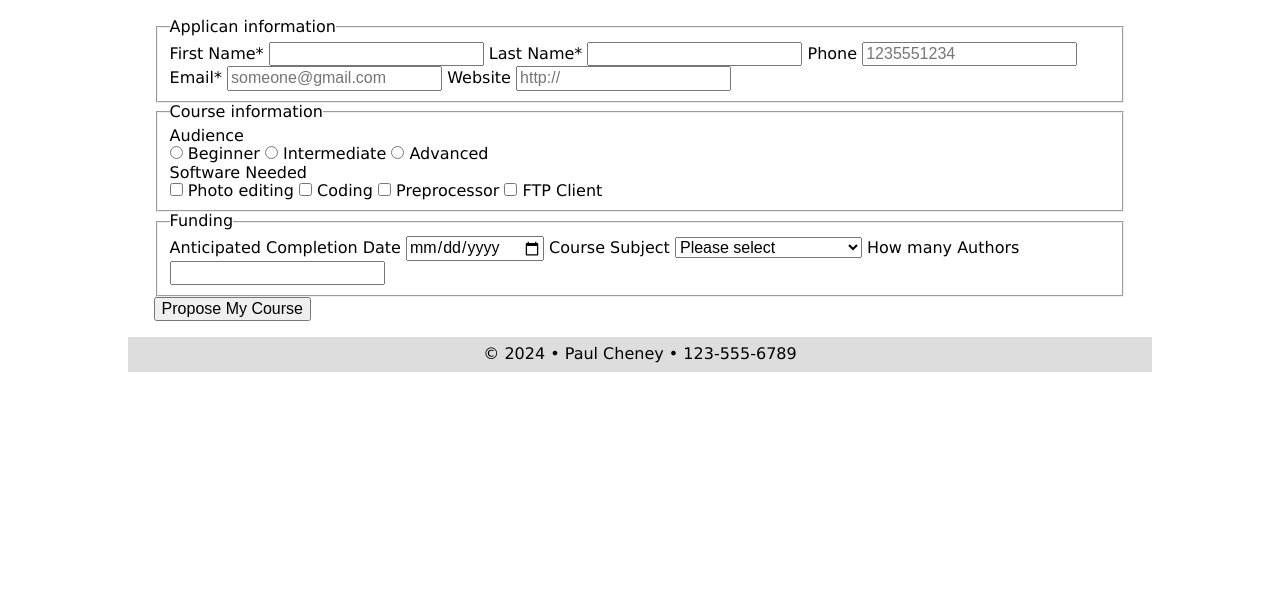
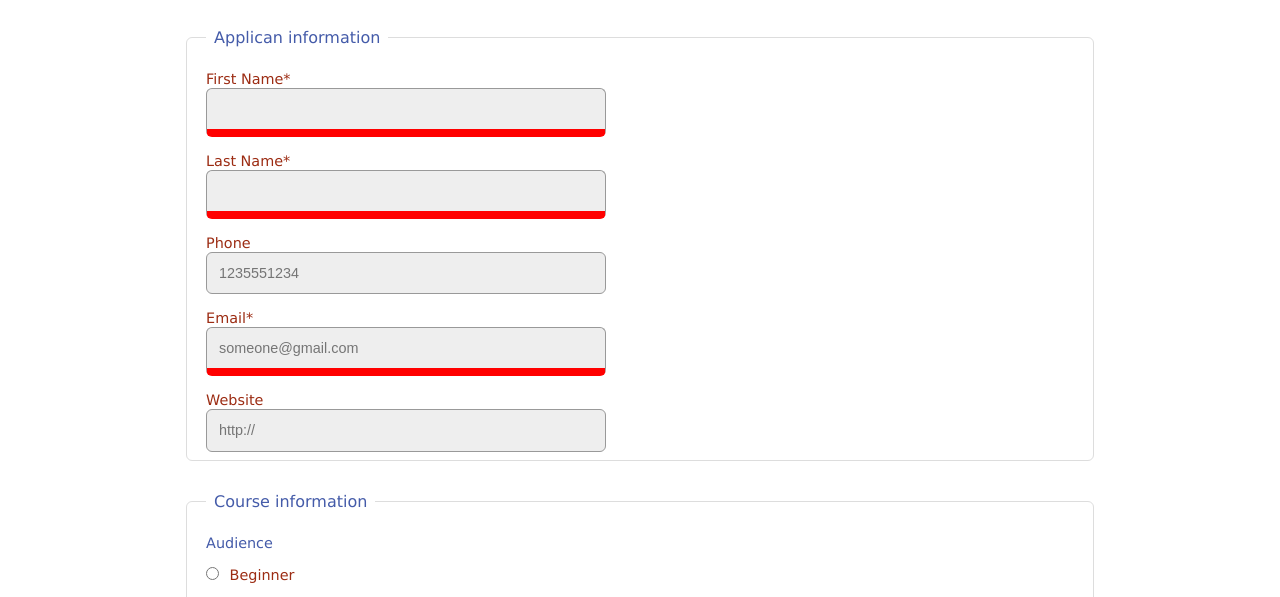
Before and after one commit to leonardotzep/wdd131, a plain HTML site: page week05/form-start/Form-start/index.html in a window 1280 px wide. Shown: the part 193-790 px from the top of the page. Drawn offline with Linux system fonts and the light colour scheme.

Commit message:
code finished

```diff
--- a/week05/form-start/Form-start/css/small.css
+++ b/week05/form-start/Form-start/css/small.css
@@ -50,6 +50,78 @@ main {
 }
 
 
+/* FORM STYLING */
+.wf1 fieldset {
+    margin: 2rem;
+    border: 1px solid #ddd;
+    border-radius: 6px;
+    padding: .5rem 2%;
+}
+
+.wf1 legend {
+    color: #445ba9;
+    padding: 0 .5rem;
+}
+
+.wf1 label {
+    display: block;
+    padding-top: 1rem;
+    color: 9c2c13;
+    font-size: .9rem;
+}
+
+.wf1 div {
+    padding-top: 1rem;
+    color: #445ba9;
+    font-size: .9rem;
+}
+
+.wf1 input[type="text"],
+.wf1 input[type="tel"],
+.wf1 input[type="email"],
+.wf1 input[type="url"],
+.wf1 input[type="date"],
+.wf1 select,
+.wf1 input[type="number"]
+
+{
+    background-color: #eee;
+    display: block;
+    border: solid 1px #999;
+    border-radius: 6px;
+    padding: .75rem;
+    color: #555;
+    width: 100%;
+    max-width: 400px;
+    appearance: none;
+}
+
+.wf1 input[type="radio"],
+.wf1 input[type="checkbox"]
+{
+    margin-right: 6px;
+}
+
+.wf1 input[type="submit"] {
+    border: none;
+    background-image: linear-gradient(#9c2c13, #6f200e);
+    color: #fff;
+    border-radius: 6px;
+    padding: .8rem;
+    width: 96%;
+    max-width: 400px;
+    margin: -1rem 2% 2rem 2%;
+    box-shadow: 1px 1px 4px #999;
+}
+
+.wf1 input:required {
+    border-bottom: solid 8px red;
+}
+
+.wf1 input:required:valid {
+    border-bottom: solid 8px green;
+}
+
 /*----------- FOOTER --------------*/
 footer {
     background-color: #ddd;
--- a/week05/form-start/Form-start/index.html
+++ b/week05/form-start/Form-start/index.html
@@ -48,7 +48,7 @@
 <!-- CONTENT HERE -->
 <main>
     <h1>Course Proposal Application</h1>
-        <form method="get" action="thanks.html">
+        <form method="get" action="thanks.html" class="wf1">
             <fieldset>
                 <legend>Applican information</legend>
                 <label>First Name* <input type="text" name="fname" required></label>
@@ -77,7 +77,7 @@
                 <label>Anticipated Completion Date <input type="date" name="completeDate"></label>
                 <label>Course Subject
                     <select name="Subject">
-                        <option value="">Please select</option>
+                        <option value="">Please select &#9662;</option>
                     <option value="software">Software Development</option>
                     <option value="software">Creative Professional</option>
                     <option value="software">information Technology</option>
```
